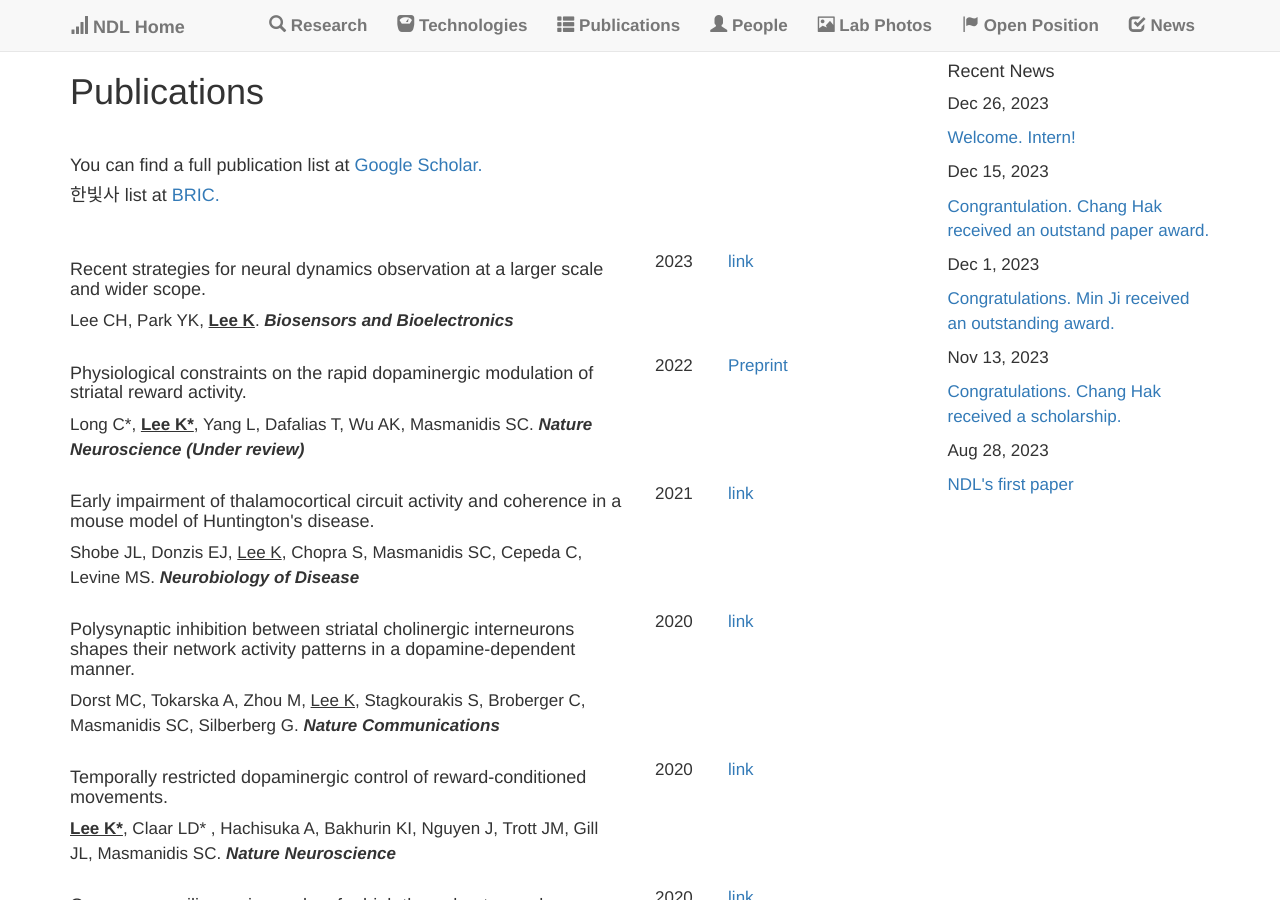
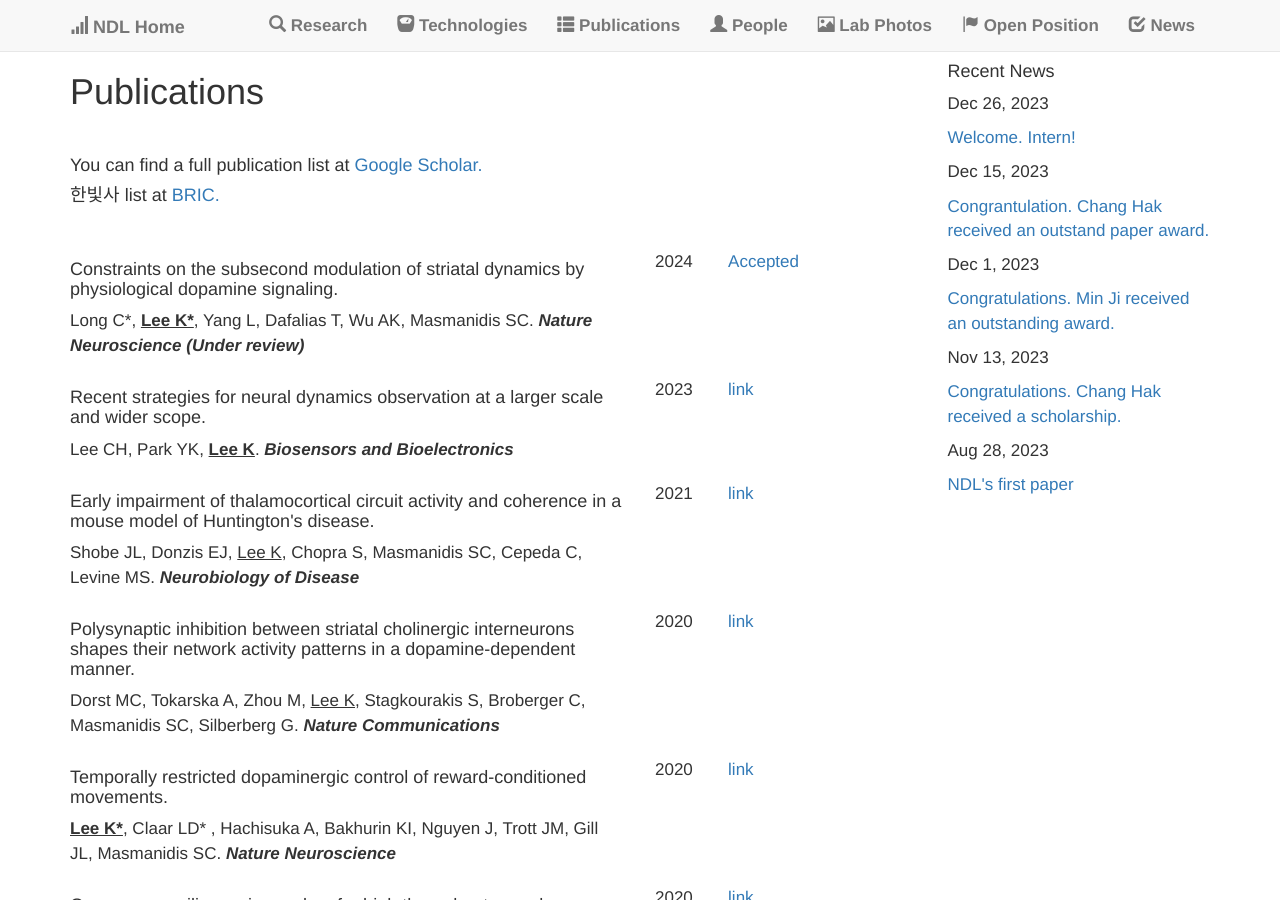
Before and after one commit to kleelab/kleelab.github.io, a Jekyll site: the page built from publications.html, in a window 1280 px wide and 900 px high. Built offline with Jekyll 4.4.1, drawn with Linux system fonts in a browser that asks for light colours; nearby versions of some CDN libraries; a style sheet for code colours, icons or effects is not loaded.

Commit message:
Update publications.yml

```diff
--- a/_data/publications.yml
+++ b/_data/publications.yml
@@ -1,4 +1,14 @@
 ---
+
+- title: >
+    Constraints on the subsecond modulation of striatal dynamics by physiological dopamine signaling.
+  author: >
+    Long C*, <b><u>Lee K*</u></b>, Yang L, Dafalias T, Wu AK, Masmanidis SC. <b><I>Nature Neuroscience (Under review)</I></b>
+  image:
+  year: 2024
+  repo:
+    name: Accepted
+    url:
 
 - title: >
     Recent strategies for neural dynamics observation at a larger scale and wider scope.
@@ -9,18 +19,6 @@
   repo:
     name: link
     url: https://www.sciencedirect.com/science/article/pii/S0956566323005808?via%3Dihub
-
-
-- title: >
-    Physiological constraints on the rapid dopaminergic modulation of striatal reward activity.
-  author: >
-    Long C*, <b><u>Lee K*</u></b>, Yang L, Dafalias T, Wu AK, Masmanidis SC. <b><I>Nature Neuroscience (Under review)</I></b>
-  image:
-  year: 2022
-  repo:
-    name: Preprint
-    url: https://www.biorxiv.org/content/10.1101/2022.09.16.508310v1
-
 
 - title: >
     Early impairment of thalamocortical circuit activity and coherence in a mouse model of Huntington's disease.
```
